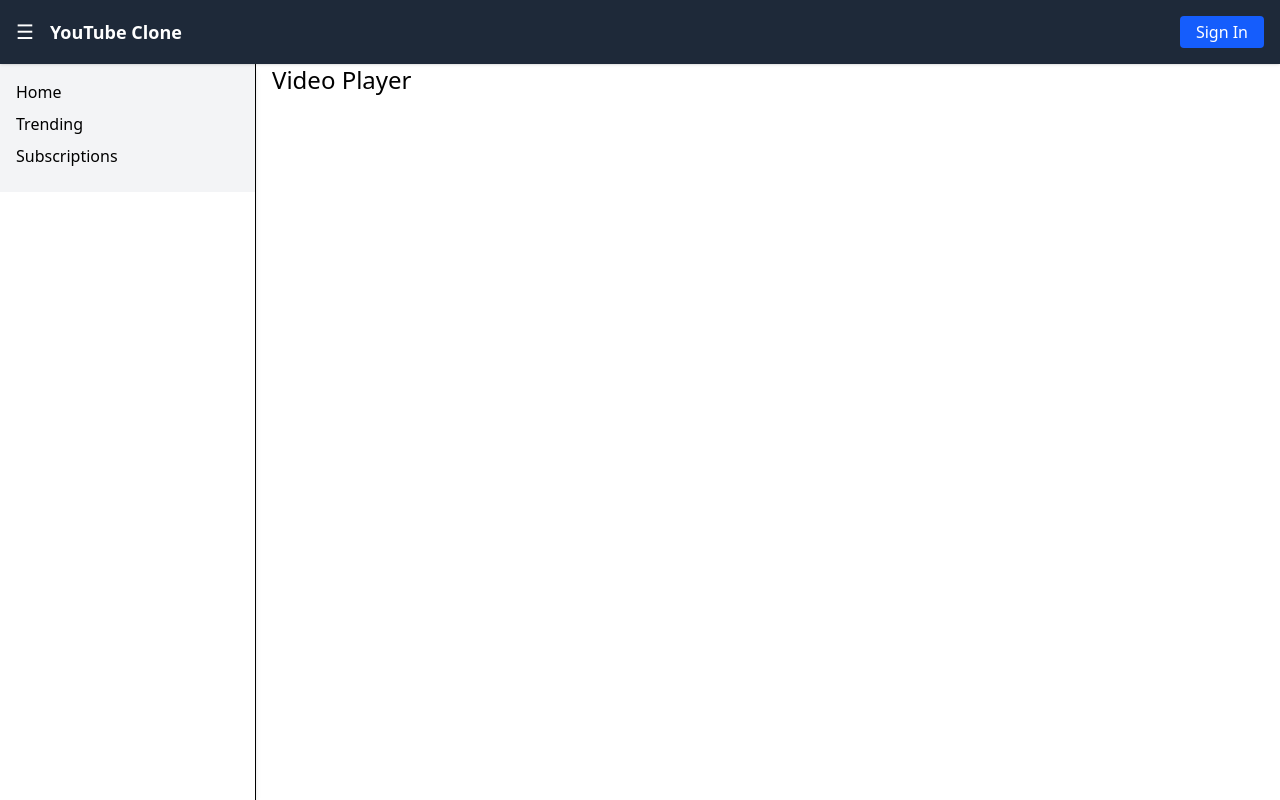
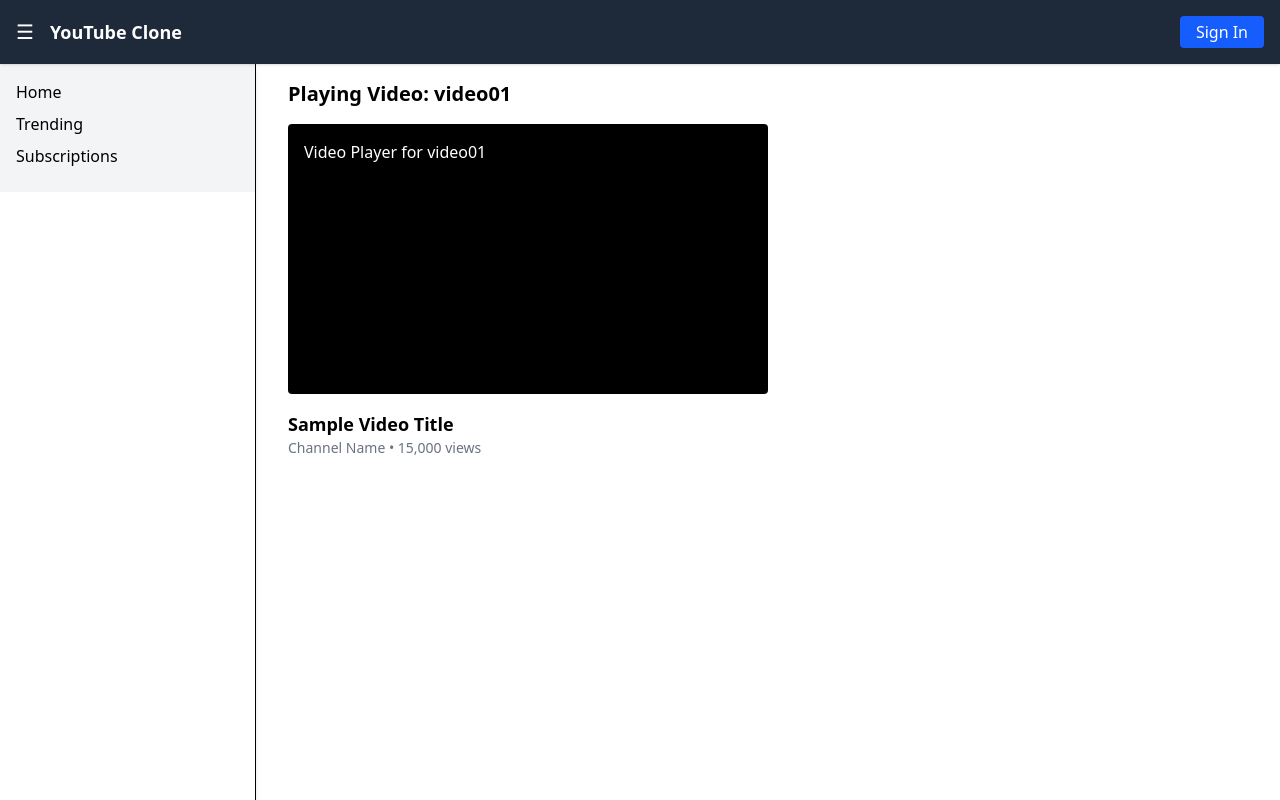
Before and after one commit to vandhanchowdhary/YouTube-Clone, a React (Vite) app in the folder client/: page /video/video01 in a window 1280 px wide. Built offline with nearby package versions, Linux system fonts and the light colour scheme.

Commit message:
Added route navigation from VideoCard to VideoPlayer page

```diff
--- a/client/src/App.jsx
+++ b/client/src/App.jsx
@@ -26,7 +26,7 @@ function App() {
 
         {/* Main Content (with left margin if sidebar visible) */}
         <main
-          className={`flex-1 transition-all duration-300 ${
+          className={`flex-1 transition-all duration-200 ${
             showSidebar ? "ml-64" : "ml-0"
           }`}
         >
--- a/client/src/components/VideoCard.jsx
+++ b/client/src/components/VideoCard.jsx
@@ -1,11 +1,16 @@
+import { Link } from "react-router-dom";
+
 function VideoCard({ video }) {
   return (
-    <div className="w-full sm:w-64 md:w-72 lg:w-80 p-2">
+    <Link
+      to={`/video/${video.videoId}`}
+      className="w-full sm:w-64 md:w-72 lg:w-80 p-2 block"
+    >
       <img src={video.thumbnailUrl} alt={video.title} className="rounded-md" />
       <h3 className="font-semibold mt-2 text-sm">{video.title}</h3>
       <p className="text-xs text-gray-500">{video.uploader}</p>
       <p className="text-xs text-gray-500">{video.views} views</p>
-    </div>
+    </Link>
   );
 }
 
--- a/client/src/pages/VideoPlayer.jsx
+++ b/client/src/pages/VideoPlayer.jsx
@@ -1,4 +1,24 @@
+import { useParams } from "react-router-dom";
+
 function VideoPlayer() {
-  return <h2 className="text-2xl">Video Player</h2>;
+  const { id } = useParams();
+
+  return (
+    <div className="p-4">
+      <h2 className="text-xl font-bold mb-4">Playing Video: {id}</h2>
+
+      {/* Placeholder video */}
+      <div className="w-[50%] aspect-video bg-black rounded mb-4">
+        <p className="text-white p-4">Video Player for {id}</p>
+      </div>
+
+      {/* Placeholder video info */}
+      <div>
+        <h3 className="text-lg font-semibold">Sample Video Title</h3>
+        <p className="text-sm text-gray-500">Channel Name • 15,000 views</p>
+      </div>
+    </div>
+  );
 }
+
 export default VideoPlayer;
```
